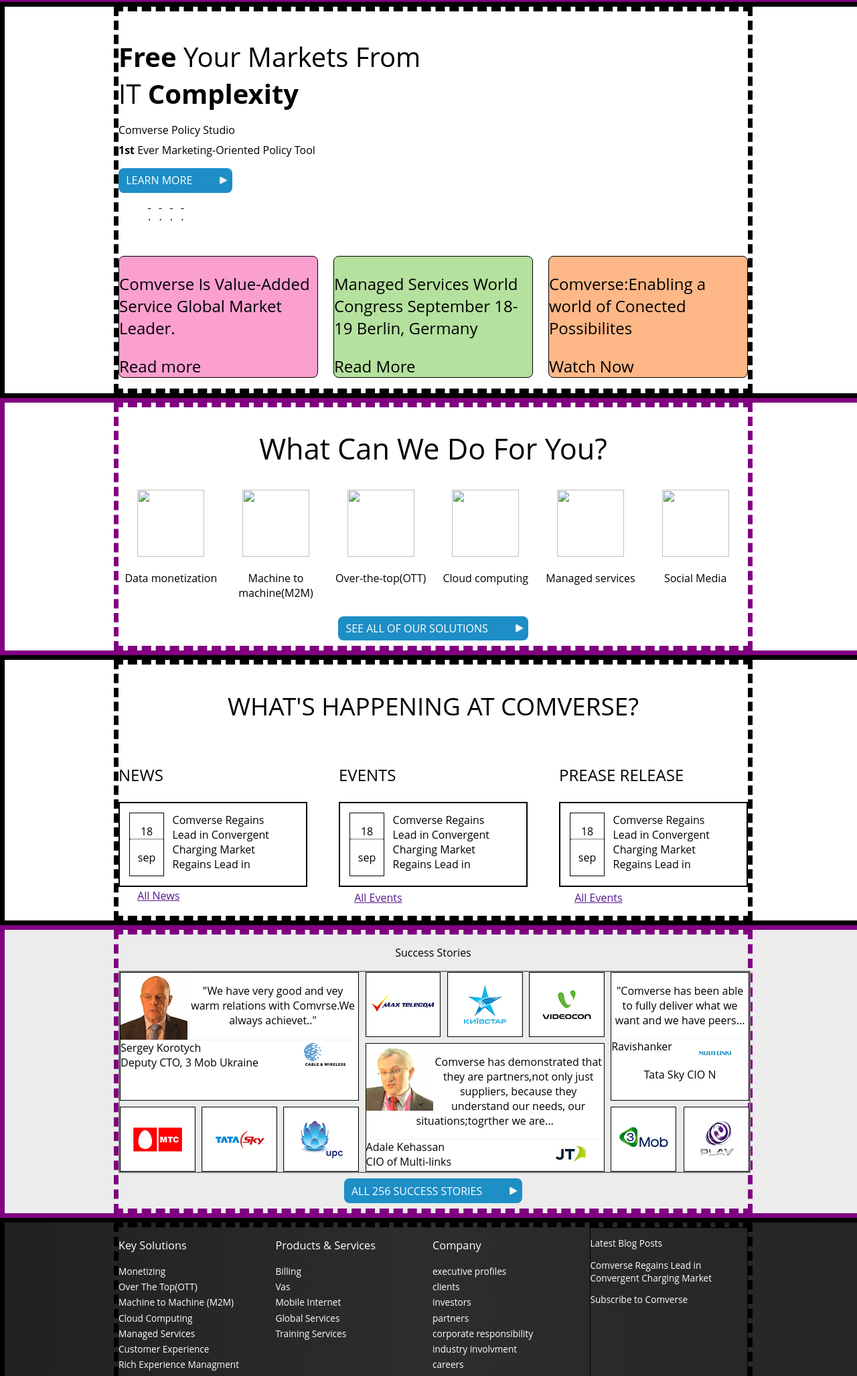
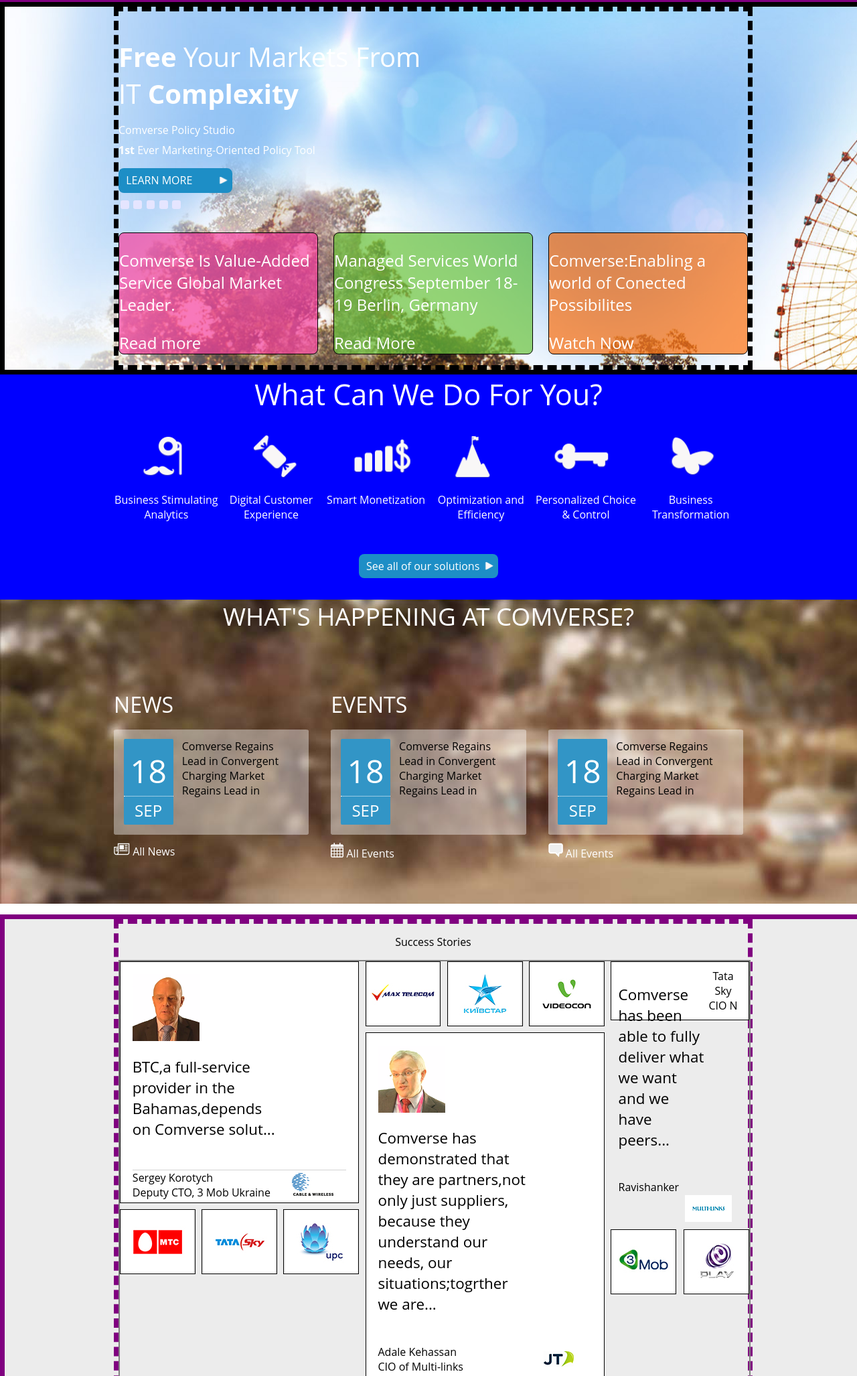
Before and after one commit to gil7788/comverse, a plain HTML site: page index.html in a window 1280 px wide. Shown: the part 165-2219 px from the top of the page at 67% size. Drawn offline with Linux system fonts and the light colour scheme.

Commit message:
Finish decorating solutions and lower background

```diff
--- a/index.html
+++ b/index.html
@@ -57,13 +57,17 @@
             </p>
           </div>
           <a href="" class="Button learnMoreButton">Learn More</a>
-          <div class="slides">
-            <ul class="slides"><!--The weird boxes under the "Learn More" button-->
-              <li class="slide">.</li>
-              <li class="slide">.</li>
-              <li class="slide">.</li>
-              <li class="slide">.</li>
-            </ul>
+          <div class="radios clearFix"><!--The weird boxes under the "Learn More" button-->
+            <input type="radio" id="radio1" class="radio" name="radio">
+            <label for="radio1" class="radioStyle"></label>
+            <input type="radio" id="radio2" class="radio" name="radio">
+            <label for="radio2" class="radioStyle"></label>
+            <input type="radio" id="radio3" class="radio" name="radio">
+            <label for="radio3" class="radioStyle"></label>
+            <input type="radio" id="radio4" class="radio" name="radio">
+            <label for="radio4" class="radioStyle"></label>
+            <input type="radio" id="radio5" class="radio" name="radio">
+            <label for="radio5" class="radioStyle"></label>
           </div>
           <!--Colorful boxes-->
              <div class="comverseBenefits">
@@ -99,43 +103,43 @@
               <li>
                 <!--First Image-->
                 <div class="image">
-                  <img src="src/Doge.jpeg" alt="" class="solutionImage">
-                  <p class="solutionText">Data monetization</p>
+                  <img src="src/solution_icon_biz-analitics.png" alt="" class="solutionImage solutionImage1">
+                  <p class="solutionText">Business Stimulating Analytics</p>
                 </div>
               </li>
               <li>
                 <!--Second Image-->
                 <div class="image">
-                  <img src="src/Doge.jpeg" alt="" class="solutionImage">
-                  <p class="solutionText">Machine to machine(M2M)</p>
+                  <img src="src/solution_icon_diti-cx.png" alt="" class="solutionImage solutionImage2">
+                  <p class="solutionText">Digital Customer Experience</p>
                 </div>
               </li>
               <li>
                 <!--Third Image-->
                 <div class="image">
-                  <img src="src/Doge.jpeg" alt="" class="solutionImage">
-                  <p class="solutionText">Over-the-top(OTT)</p>
+                  <img src="src/solution_icon_smart-money.png" alt="" class="solutionImage solutionImage3">
+                  <p class="solutionText">Smart Monetization</p>
                 </div>
               </li>
               <li>
                 <!--Fourth Image-->
                 <div class="image">
-                  <img src="src/Doge.jpeg" alt="" class="solutionImage">
-                  <p class="solutionText">Cloud computing</p>
+                  <img src="src/solution_icon_optimize-efficnt.png" alt="" class="solutionImage solutionImage4">
+                  <p class="solutionText">Optimization and Efficiency</p>
                 </div>
               </li>
               <li>
                 <!--Fifth Image-->
                 <div class="image">
-                  <img src="src/Doge.jpeg" alt="" class="solutionImage">
-                  <p class="solutionText">Managed services</p>
+                  <img src="src/solution_icon_personal.png" alt="" class="solutionImage solutionImage5">
+                  <p class="solutionText">Personalized Choice & Control</p>
                 </div>
               </li>
               <li>
                 <!--Sixth Image-->
                 <div class="image">
-                  <img src="src/Doge.jpeg" alt="" class="solutionImage">
-                  <p class="solutionText">Social Media</p>
+                  <img src="src/solution_icon_biz-transform.png" alt="" class="solutionImage solutionImage6">
+                  <p class="solutionText">Business Transformation</p>
                 </div>
               </li>
             </ul>
@@ -155,42 +159,51 @@
             <ul>
               <li class="news">
                 <!--First Event-->
-                <p class="newsSubtitle">News</p>
-                <div class="newsContent clearFix">
+                <p class="newsSubtitle newsSubtitle1">News</p>
+                <div class="newsContent">
                   <div class="date">
-                    <p class="day">18</p>
-                    <p class="month">sep</p>
+                    <div class="day"><p>18</p></div>
+                    <div class="month"><p>sep</p></div>
                   </div>
                   <p class="newsText">Comverse Regains Lead in Convergent Charging Market Regains Lead in</p>
                 </div>
-                <img src="src/eventListIconNews.png" alt="" class="newsIcon">
-                <a href="" class="showNews">All News</a>
+                <div class="showNewsWarper showNewsWarper1">
+                  <a href="" class="showNews">
+                  <img src="src/eventListIconNews.png" alt="" class="newsIcon">
+                  All News</a>
+                </div>
               </li>
               <li class="news">
                 <!--Second Event-->
-                <p class="newsSubtitle">Events</p>
-                <div class="newsContent clearFix">
+                <p class="newsSubtitle newsSubtitle2">Events</p>
+                <div class="newsContent">
                   <div class="date">
-                    <p class="day">18</p>
-                    <p class="month">sep</p>
+                    <div class="day"><p>18</p></div>
+                    <div class="month"><p>sep</p></div>
                   </div>
                   <p class="newsText">Comverse Regains Lead in Convergent Charging Market Regains Lead in</p>
                 </div>
-                <img src="src/eventListIconEvents.png" alt="" class="newsIcon">
-                <a href="" class="showNews">All Events</a>
+                <div class="showNewsWarper showNewsWarper2">
+                  <a href="" class="showNews">
+                    <img src="src/eventListIconEvents.png" alt="" class="newsIcon">
+                    All Events</a>
+                </div>
               </li>
               <li class="news">
                 <!--Third Event-->
-                <p class="newsSubtitle">Prease Release</p>
-                <div class="newsContent clearFix" >
+                <p class="newsSubtitle newsSubtitle3">Prease Release</p>
+                <div class="newsContent" >
                   <div class="date">
-                    <p class="day">18</p>
-                    <p class="month">sep</p>
+                    <div class="day"><p>18</p></div>
+                    <div class="month"><p>sep</p></div>
                   </div>
                   <p class="newsText">Comverse Regains Lead in Convergent Charging Market Regains Lead in</p>
                 </div>
-                <img src="src/eventListIconEvents.png" alt="" class="newsIcon">
-                <a href="" class="showNews">All Events</a>
+                <div class="showNewsWarper showNewsWarper3">
+                  <a href="" class="showNews">
+                  <img src="src/eventListIconPress.png" alt="" class="newsIcon">
+                  All Events</a>
+                </div>
               </li>
             </ul>
           </div>
@@ -203,15 +216,16 @@
           <div class="successStoriesContainer">
             <!--First Success Story-->
             <div class="successStory1 successStory">
-              <div class="storyInfo">
-                <div class="successPhoto"></div>
-                <p class="successText"><span class = "successStoryQuotationMark">"</span>We have very good and vey warm relations with Comvrse.We always achievet.."</p>
-                <div class="clearFix"></div>
-                <div class="successLine"></div>
+              <div class="storyInfo clearFix">
+                <div class="mainStoryInfo clearFix">
+                  <div class="successPhoto"></div>
+                  <div class="successText">
+                    <p>BTC,a full-service provider in the Bahamas,depends on Comverse solut...</p>
+                  </div>
+                </div>
                 <p class="successName">Sergey Korotych</p>
                 <div class="successLogo"></div>
                 <p class="moreInfo">Deputy CTO, 3 Mob Ukraine</p>
-                <div class="clearFix"></div>
               </div>
               <div class="storysLogos">
                 <div class="storysLogo1"></div>
@@ -226,11 +240,9 @@
                 <div class="storysLogo2"></div>
                 <div class="storysLogo3"></div>
               </div>
-              <div class="storyInfo">
+              <div class="storyInfo clearFix">
                 <div class="successPhoto"></div>
                 <p class="successText">Comverse has demonstrated that they are partners,not only just suppliers, because they understand our needs, our situations;togrther we are...</p>
-                <div class="clearFix"></div>
-                <div class="successLine"></div>
                 <p class="successName">Adale Kehassan</p>
                 <div class="successLogo"></div>
                 <div class="clearFixLeft"></div>
@@ -241,11 +253,9 @@
             <!--Third Success Stroy-->
             <div class="successStory3 successStory">
               <div class="storyInfo">
-                <p class="successText"><span class = "successStoryQuotationMark">"</span>Comverse has been able to fully deliver what we want and we have peers...</p>
-                <div class="successLine"></div>
+                <p class="successText">Comverse has been able to fully deliver what we want and we have peers...</p>
                 <p class="successName">Ravishanker</p>
                 <div class="successLogo"></div>
-                <div class="clearFix"></div>
                 <p class="moreInfo">Tata Sky CIO N</p>
               </div>
               <div class="storysLogos">
@@ -263,41 +273,41 @@
           <div class="footerContainer">
             <div class="footerList">
               <!--First Column -->
-              <p class="footerListTitle footerSubtitle">Key Solutions</p>
+              <p class="footerSubtitle">Key Solutions</p>
               <ul class="footerListElements">
-                <li class="footerListElement">Monetizing</li>
-                <li class="footerListElement">Over The Top(OTT)</li>
-                <li class="footerListElement">Machine to Machine (M2M)</li>
-                <li class="footerListElement">Cloud Computing</li>
-                <li class="footerListElement">Managed Services</li>
-                <li class="footerListElement">Customer Experience</li>
-                <li class="footerListElement">Rich Experience Managment</li>
-                <li class="footerListElement">Social Media</li>
-                <li class="footerListElement">4F/LTE</li>
+                <li class="footerListElement"><a href="">Monetizing</a></li>
+                <li class="footerListElement"><a href="">Over The Top(OTT)</a></li>
+                <li class="footerListElement"><a href="">Machine to Machine (M2M)</a></li>
+                <li class="footerListElement"><a href="">Cloud Computing</a></li>
+                <li class="footerListElement"><a href="">Managed Services</a></li>
+                <li class="footerListElement"><a href="">Customer Experience</a></li>
+                <li class="footerListElement"><a href="">Rich Experience Managment</a></li>
+                <li class="footerListElement"><a href="">Social Media</a></li>
+                <li class="footerListElement"><a href="">4F/LTE</a></li>
               </ul>
             </div>
             <!--Second Column-->
             <div class="footerList">
-              <p class="footerListTitle footerSubtitle">Products & Services</p>
+              <p class="footerSubtitle">Products & Services</p>
               <ul class="footerListElements">
-                <li class="footerListElement">Billing</li>
-                <li class="footerListElement">Vas</li>
-                <li class="footerListElement">Mobile Internet</li>
-                <li class="footerListElement">Global Services</li>
-                <li class="footerListElement">Training Services</li>
+                <li class="footerListElement"><a href="">Billing</a></li>
+                <li class="footerListElement"><a href="">Vas</a></li>
+                <li class="footerListElement"><a href="">Mobile Internet</a></li>
+                <li class="footerListElement"><a href="">Global Services</a></li>
+                <li class="footerListElement"><a href="">Training Services</a></li>
               </ul>
             </div>
             <!--Third Column-->
             <div class="footerList">
-              <p class="footerListTitle footerSubtitle">Company</p>
+              <p class="footerSubtitle">Company</p>
               <ul class="footerListElements">
-                <li class="footerListElement">executive profiles</li>
-                <li class="footerListElement">clients</li>
-                <li class="footerListElement">investors</li>
-                <li class="footerListElement">partners</li>
-                <li class="footerListElement">corporate responsibility</li>
-                <li class="footerListElement">industry involvment</li>
-                <li class="footerListElement">careers</li>
+                <li class="footerListElement"><a href="">executive profiles</a></li>
+                <li class="footerListElement"><a href="">clients</a></li>
+                <li class="footerListElement"><a href="">investors</a></li>
+                <li class="footerListElement"><a href="">partners</a></li>
+                <li class="footerListElement"><a href="">corporate responsibility</a></li>
+                <li class="footerListElement"><a href="">industry involvment</a></li>
+                <li class="footerListElement"><a href="">careers</a></li>
               </ul>
             </div>
             <!--Fourth Column/Blog-->
--- a/main.css
+++ b/main.css
@@ -134,6 +134,8 @@
 .upperBackgroundImage{
   border: black solid 7px;
   width: 100%;
+  color: white;
+  background-image: url('src/slide-bg-complexity.jpg');
 }
 .upperBackground{
   border: black dashed 7px;
@@ -156,10 +158,21 @@
 .boldSubTitle{
   font-weight: bold;
 }
-.slide{
-  display:inline;
-  margin: 0.25rem;
-  text-decoration: overline;
+.radio{
+  display: none;
+  }
+.radioStyle{
+  float: left;
+  display:block;
+  margin: 0.2em;
+  width:0.8em;
+  height:0.8em;
+  cursor:pointer;
+  border-radius:25%;
+  background-color:rgb(229 , 229, 299);
+}
+.radio:checked + .radioStyle{
+  background-color:rgb(46 , 149 , 202);
 }
 /*comverse Benefits*/
 .comverseBenefits{
@@ -181,13 +194,25 @@
   text-align: left;
 }
 .comverseBenefit1{
-  background-color: rgba(247,65,159,0.5);
+  background-color: rgba(247,65,159,0.7);
 }
 .comverseBenefit2{
-  background-color: rgba(106,196,61,0.5);
+  background-color: rgba(106,196,61,0.7);
 }
 .comverseBenefit3{
-  background-color: rgba(254,113,15,0.5);
+  background-color: rgba(254,113,15,0.7);
+}
+.comverseBenefit1:hover{
+  background-color: rgba(247,65,159,0.9);
+  cursor: pointer;
+}
+.comverseBenefit2:hover{
+  background-color: rgba(106,196,61,0.9);
+  cursor: pointer;
+}
+.comverseBenefit3:hover{
+  background-color: rgba(254,113,15,0.9);
+  cursor: pointer;
 }
 .clearFloat{
   clear: both;
@@ -195,18 +220,17 @@
 /*==============================upperBackround================================*/
 /*==================================solutions=================================*/
 .solutionsBackground{
-  border: purple solid 7px;
   width: 100%;
+  color: white;
+  background-color: blue;
 }
 .solutions{
-  border: purple dashed 7px;
   width: 940px;
   margin: auto;
 }
-
 .solutionsTitle{
   text-align: center;
-  margin-top: 2rem;
+  margin-top: 0;
   margin-bottom: 2rem;
   font-size:2.7rem;
 }
@@ -222,30 +246,50 @@
   padding: 0;
   margin-bottom: 0;
 }
-
 .imagesContainer li{
   text-align: center;
   width: calc((100%/6));
-}
-.imagesContainer img{
-  width: 100px;
-  height: 100px;
-  margin: auto;
 }
 .solutionText{
   text-align: center;
 }
 .solutionImage{
   margin: auto;
+  height: 4em;
+}
+.imagesContainer>li:hover .solutionImage1{
+  content: url('src/solution_icon_biz-analitics_hover.png');
+}
+.imagesContainer>li:hover .solutionImage2{
+  content: url('src/solution_icon_diti-cx_hover.png');
+}
+.imagesContainer>li:hover .solutionImage3{
+  content: url('src/solution_icon_smart-money_hover.png');
+}
+.imagesContainer>li:hover .solutionImage4{
+  content: url('src/solution_icon_optimize-efficnt_hover.png');
+}
+.imagesContainer>li:hover .solutionImage5{
+  content: url('src/solution_icon_personal_hover.png');
+}
+.imagesContainer>li:hover .solutionImage6{
+  content: url('src/solution_icon_biz-transform_hover.png');
+}
+.allSolutionsButton{
+  text-transform: none;
+  margin: 2em 0 2em 0;
+}
+.allSolutionsButton::after{
+  margin-left: 0.5em;
 }
 /*==================================solutions=================================*/
 /*================================lowerBackround==============================*/
 .lowerBackgroundImage{
-  border: black solid 7px;
+  background-image: url('src/news-and-events-bg.jpg');
+  color: white;
   width: 100%;
 }
 .lowerBackround{
-  border: black dashed 7px;
   width: 940px;
   margin: auto;
 }
@@ -253,6 +297,7 @@
   text-align: center;
   text-transform: uppercase;
   font-size: 2.3em;
+  margin-top: 0;
 }
 .newsContainer ul{
   justify-content: space-between;
@@ -263,32 +308,71 @@
 }
 .newsSubtitle{
   text-transform: uppercase;
-  font-size: 1.5em;
+  font-size: 2em;
+  margin: 1.5em 0 0.5em 0;
+}
+.newsSubtitle3{
+  text-indent: 100%;
+  white-space: nowrap;
+  overflow: hidden;
 }
 .news{
-  width: 30%;
+  width: 31%;
 }
 .newsContent{
+  display: flex;
+  justify-content: space-around;
   padding: 5%;
-  border: solid black 0.125rem;
+  border-radius: 1.5%;
+  background-color: rgba(255, 255, 255, 0.4);
+}
+.newsContent:hover{
+    background-color: rgba(255, 255, 255, 0.6);
 }
 .newsText{
-  float: left;
-  width: 70%;
-  margin: 0;
-  margin-left: 5%;
+  margin: 0 0 0 5%;
+  color: black;
 }
 .date{
-  float:left;
-  width: 20%;
-  border: solid black 0.0625rem;
+  background-color: rgb(50,149,198);
+  border-radius: 2%;
 }
 .day{
-  border-bottom: dotted black 0.0625rem;
+  font-size: 3em;
   text-align: center;
+  border-bottom: dotted white 0.0625rem;
+}
+.day p{
+  margin: 0.3em 0.2em 0.1em 0.2em;
 }
 .month{
   text-align: center;
+  font-size: 1.5em;
+}
+.month p{
+  text-transform: uppercase;
+  margin: 0.2em 0.1em 0.2em 0.1em;
+}
+.showNewsWarper{
+  display: inline-block;
+  margin: 0.75em 0 4em 0;
+}
+.showNewsWarper1:hover .newsIcon{
+  content: url('src/eventListIconNews_hover.png');
+}
+.showNewsWarper2:hover .newsIcon{
+  content: url('src/eventListIconEvents_hover.png');
+}
+.showNewsWarper3:hover .newsIcon{
+  content:url('src/eventListIconPress_hover.png');
+}
+
+.showNewsWarper:hover a{
+  color: black;
+}
+.showNews{
+  text-decoration: none;
+  color: white;
 }
 /*================================lowerBackround==============================*/
 /*================================successStories==============================*/
@@ -313,10 +397,13 @@
   border: solid grey 0.125rem;
 }
 .storyInfo{
-  height: 12em;
+  padding: 5%;
   box-sizing: border-box;
   background-color: white;
   border: solid black 0.0625rem;
+}
+.mainStoryInfo{
+  border-bottom: solid rgb(211,211,211) 0.1em;
 }
 .successStory1 .storyInfo{
   padding-bottom: calc(0.0625rem*4);
@@ -325,17 +412,38 @@
   width: 38%;
 }
 .successPhoto{
-  height: 100px;
-  width: 100px;
+  float: left;
+  display: block;
+  height: 6.3em;
+  width: 6.3em;
   background-repeat: no-repeat;
   background-position: center;
-  float: left;
 }
 .successStory1 .successPhoto{
   background-image: url("src/CB-JP-face.png");
 }
 .successText{
-
+  float: left;
+  display: block;
+  width: 70%;
+  padding: 0 0 1em 0;
+  font-size: 1.4em;
+  text-align: left;
+}
+.successText p{
+  /*margin: 0 0 0 1em;*/
+}
+.successText::after{
+  height: 1em;
+  width: 1em;
+  background-image: url('src/quote-grey.png');
+  background-repeat: no-repeat;
+}
+.successText::before{
+  height: 1em;
+  width: 1em;
+  background-image: url('src/quote-grey.png');
+  background-repeat: no-repeat;
 }
 .successLine{
   background-color: #EFEFEF;
@@ -436,9 +544,6 @@
 }
 /*================================successStories==============================*/
 /*====================================footer==================================*/
-.footerSubtitle{
-  font-size: 1.2em ;
-}
 .footerBackground{
   border: black solid 7px;
   width: 100%;
@@ -451,17 +556,20 @@
   width: 940px;
   margin: auto;
 }
+.footer a{
+  text-decoration: none;
+  color: white;
+}
+.footer a:hover{
+  text-decoration: underline;
+}
 .footerContainer{
   width: 100%;
   display: flex;
   justify-content: space-between;
 }
-.copyRight{
-  list-style-type: none;
-  padding: 0;
-}
-.copyRight>li{
-  display: inline;
+.footerSubtitle{
+  font-size: 1.2em ;
 }
 .footerListElement{
   padding-top: 0.15em;
@@ -478,4 +586,11 @@
   border: solid black 0.0625rem;
   width: 25%;
 }
+.copyRight{
+  list-style-type: none;
+  padding: 0;
+}
+.copyRight>li{
+  display: inline;
+}
 /*====================================footer==================================*/
```
